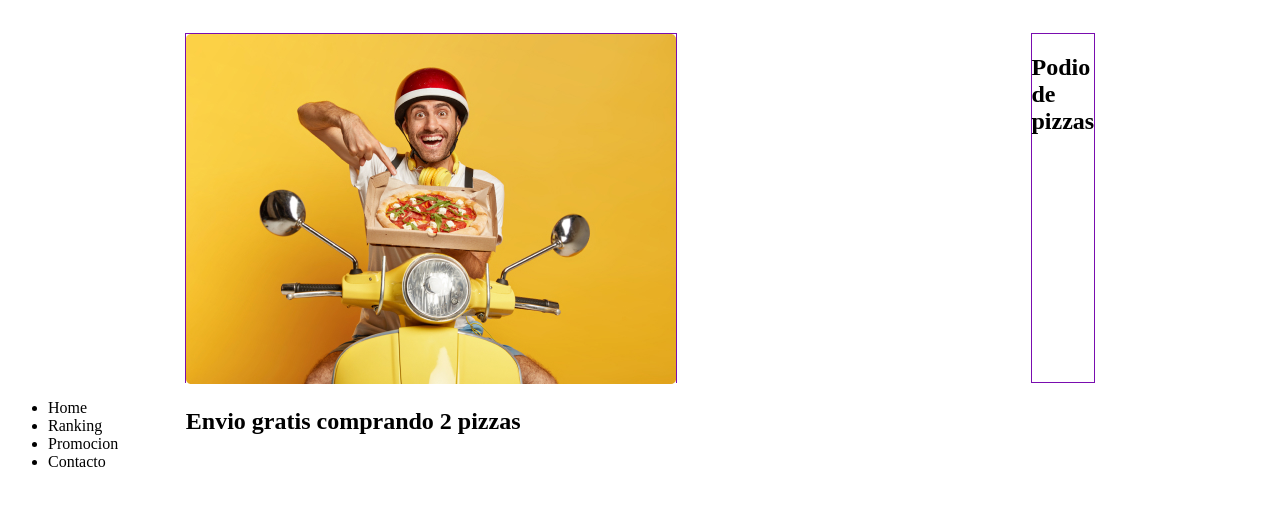
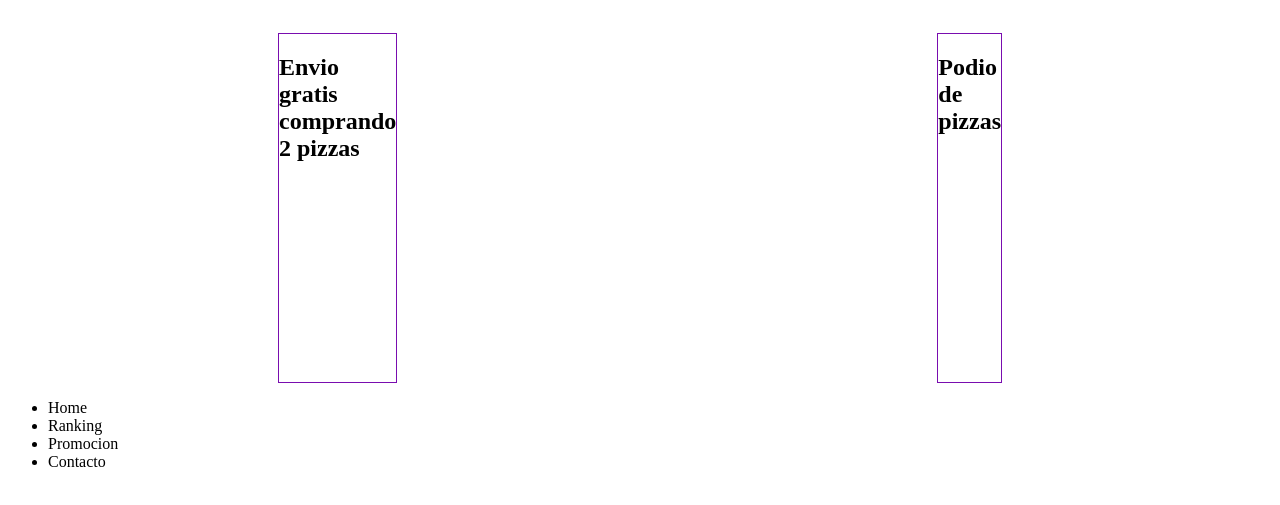
Before and after one commit to bcollin327/clase11-Pizzeria, a plain HTML site: page index.html in a window 1280 px wide. Shown: the part 125-630 px from the top of the page. Drawn offline with Linux system fonts and the light colour scheme.

Commit message:
agrego cambios en delivery

```diff
--- a/index.html
+++ b/index.html
@@ -1,5 +1,6 @@
 <!DOCTYPE html>
 <html lang="en">
+
 <head>
     <meta charset="UTF-8">
     <meta http-equiv="X-UA-Compatible" content="IE=edge">
@@ -7,6 +8,7 @@
     <link rel="stylesheet" href="css/estilo.css" />
     <title>clase 11 Pizzeria</title>
 </head>
+
 <body>
     <header>
         <div class="contenedorheader">
@@ -30,21 +32,21 @@
 
     <main>
         <div class="delivery">
-            <img src="img/delivery.jpg" alt="delivery">
-            <div class="titulo">
+
+            <div class="titulodeliv">
                 <h2>Envio gratis comprando 2 pizzas</h2>
             </div>
+
         </div>
-
         <div class="podio">
             <div class="titulo">
                 <h2>Podio de pizzas</h2>
-            <div class="subpodio">
-                <div class="Ranking"></div>
-                <div class="imagen"></div>
+                <div class="subpodio">
+                    <div class="Ranking"></div>
+                    <div class="imagen"></div>
+                </div>
+
             </div>
-
-        </div>
 
 
 
@@ -67,4 +69,5 @@
         </div>
     </footer>
 </body>
+
 </html>
```
